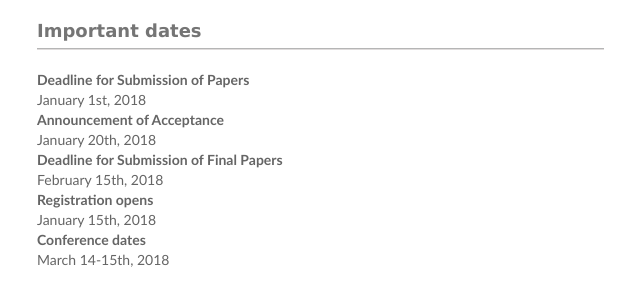
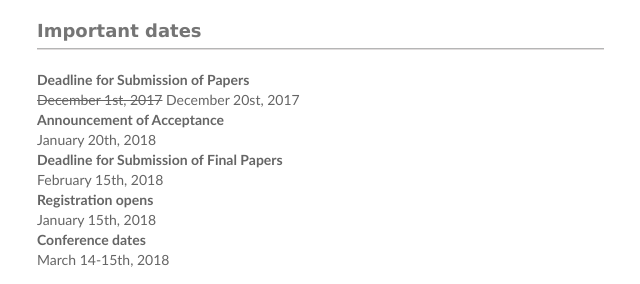
Before and after one commit to alaidi/ICOSEA, a Jekyll site: the page built from index.md, in a window 1280 px wide, cut to the strip 1591-1875 px from the top of the page. Shown: the whole strip, without its empty margins (412-1052 px from the left). Built offline with Jekyll 4.4.1, drawn with Linux system fonts in a browser that asks for light colours.

Commit message:
update date

```diff
--- a/_includes/home.html
+++ b/_includes/home.html
@@ -32,7 +32,7 @@ Selected articles will be indexed in <span class="label label-info">IEEE library
 <b id="import">Important dates</b></h3>
 <dt>Deadline for Submission of Papers
 <dd>
-<span>January 1st, 2018</span></dd>
+<span><del>December 1st, 2017</del> December 20st, 2017</span></dd>
 </dt>
 <dt>Announcement of Acceptance
 <dd>
```
